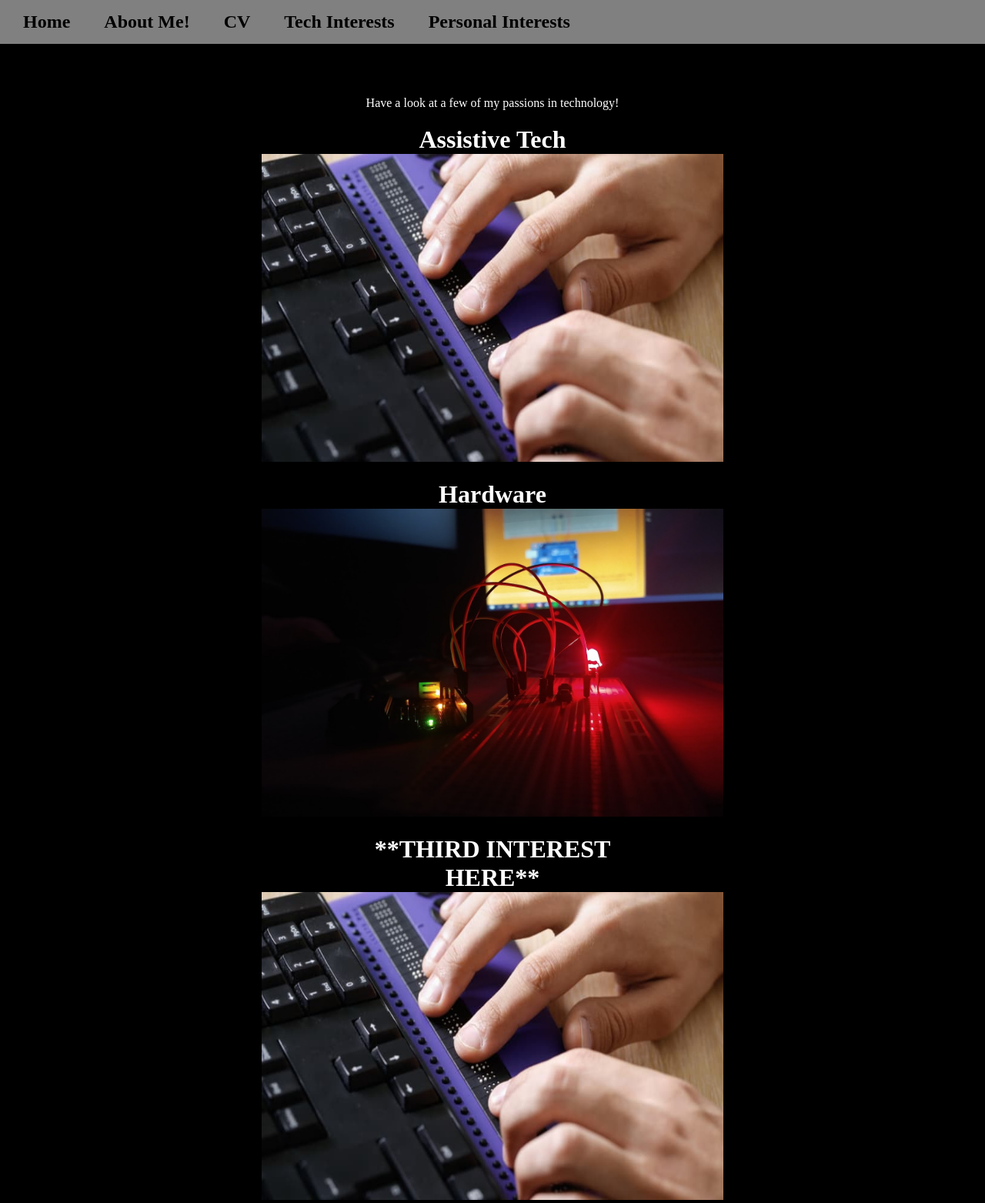
After one commit to Eoin-Whelan/FlaskCA, a Flask app: page /techHub in a window 1280 px wide. The commit adds this page. Shown: the whole page at 77% size. Run offline with Flask 2, Linux system fonts and the light colour scheme.

Commit message:
Sixth commit. - Created Technology Hub for three subpages. - Added new images to static folder for tech hub and interests pages.

```diff
--- a/app.py
+++ b/app.py
@@ -71,10 +71,10 @@ def cv():
     main_title="Professional Details")
 
 
-@app.route("/techInterests")
+@app.route("/techHub")
 def techInterests():
     return render_template(
-        "techinterests.html", main_title="What Draws Me To Soft. Engineering"
+        "techHub.html", main_title="What Draws Me To Soft. Engineering"
     )
 
 
--- a/static/style/design.css
+++ b/static/style/design.css
@@ -32,6 +32,7 @@ p > a{
 table{
 	border: 1px solid white;
 	width:100%;
+	margin-bottom: 10px;
 }
 
 #menuBar > ul{
@@ -104,6 +105,13 @@ table{
 #cvTable > tbody > tr > td > h2{
 	margin-left: 15px;
 }
+
+#techList{
+	list-style-type: none;
+}
+#techList > ul{
+	margin-top: 20px;
+}
 .nestedTable{
 	margin-left: 50px;
 	margin-top: 20px;
--- a/templates/base.html
+++ b/templates/base.html
@@ -27,7 +27,7 @@
 			<li><a href="/">Home</a></li>
 			<li><a href="/personalPage">About Me!</a></li>
 			<li><a href="/CV">CV</a></li>
-			<li><a href="/techInterests">Tech Interests</a></li>
+			<li><a href="/techHub">Tech Interests</a></li>
 			<li><a href="homePage.html">Personal Interests</a></li>
 		</ul>
 	</div>
--- /dev/null
+++ b/templates/techHub.html
@@ -0,0 +1,46 @@
+{#
+  Title:    index.html
+  Author:   Eoin Farrell
+  DOC:      31/10/2020
+  Purpose:  index.html acts as the primary homepage for the site.
+  Includes:
+    - Guestbook form for user to sign.
+#}
+
+{%	extends "base.html"	%}
+
+{%	block main_content	%}
+<div id="mainContent">
+  <br>
+  <p>Have a look at a few of my passions in technology!</p>
+  <div id="techList"
+  <table>
+    <tr>
+      <td>
+        <a href="/assistiveTech">
+          <h1>
+            Assistive Tech
+          </h1>
+          <img SRC = "static/resources/img/brailleKeyboard.jpg" height = "400" width = "600"></img>
+        </a>
+      </td>
+      <td>
+        <a href="/hardware">
+          <h1>
+            Hardware
+          </h1>
+          <img SRC = "static/resources/img/arduino2.jpg" height = "400" width = "600"></img>
+        </a>
+      </td>
+      <td>
+        <a href="/assistiveTech">
+          <h1>
+            **THIRD INTEREST HERE**
+          </h1>
+          <img SRC = "static/resources/img/brailleKeyboard.jpg" height = "400" width = "600"></img>
+        </a>
+      </td>
+    </tr>
+  </table>
+</div>
+{%	endblock	%}
```
Also changed, not shown: templates/CV.html (+14 -7 lines), static/resources/img/DS4.jpg (added), static/resources/img/arduino1.jpg (added), static/resources/img/arduino2.jpg (added), static/resources/img/brailleKeyboard.jpg (added).
